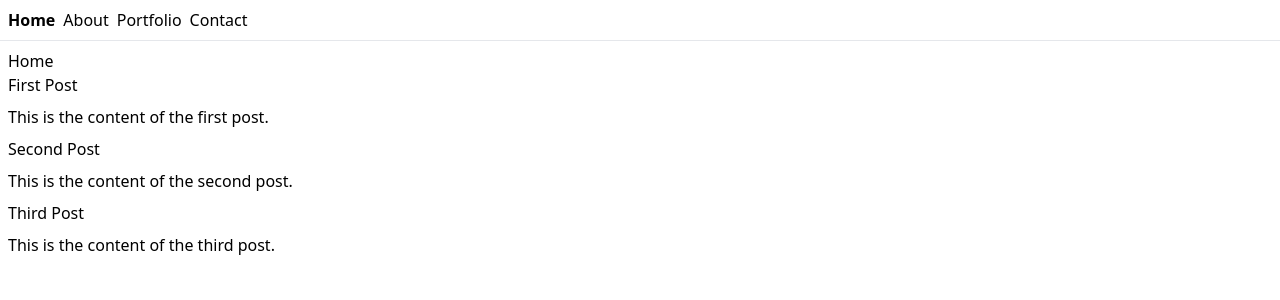
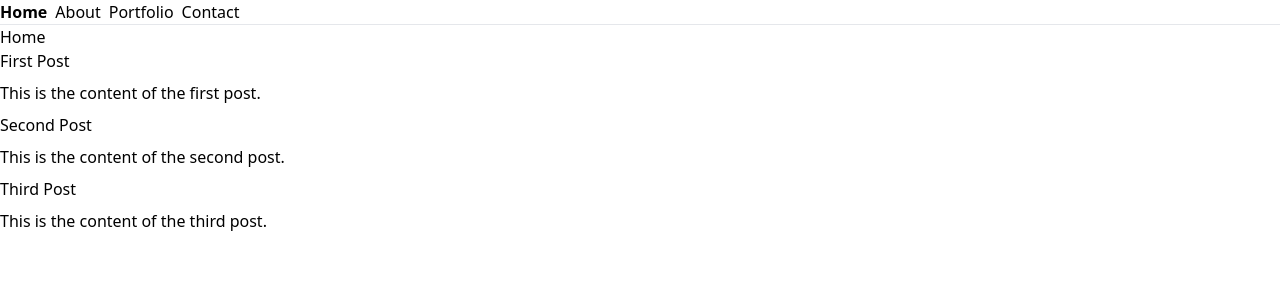
Before and after one commit to MarkCarson777/envoy-template, a React (Vite) app: page /home in a window 1280 px wide. Shown: the top 300 px of the page. Built offline with nearby package versions, Linux system fonts and the light colour scheme.

Commit message:
removed unnecessary tailwind

```diff
--- a/src/components/Header/index.tsx
+++ b/src/components/Header/index.tsx
@@ -2,7 +2,7 @@ import { Link } from "@tanstack/react-router";
 
 export function Header() {
   return (
-    <div className="p-2 flex gap-2 border-b border-gray-200">
+    <div className="flex gap-2 border-b border-gray-200">
       <Link to="/home" className="[&.active]:font-bold">
         Home
       </Link>
--- a/src/routes/about.tsx
+++ b/src/routes/about.tsx
@@ -5,9 +5,5 @@ export const Route = createFileRoute("/about")({
 });
 
 function About() {
-  return (
-    <div className="p-2">
-      <h3>About</h3>
-    </div>
-  );
+  return <h3>About</h3>;
 }
--- a/src/routes/contact.tsx
+++ b/src/routes/contact.tsx
@@ -5,9 +5,5 @@ export const Route = createFileRoute("/contact")({
 });
 
 function Contact() {
-  return (
-    <div className="p-2">
-      <h3>Contact</h3>
-    </div>
-  );
+  return <h3>Contact</h3>;
 }
--- a/src/routes/home.tsx
+++ b/src/routes/home.tsx
@@ -25,13 +25,13 @@ const posts = [
 
 function Home() {
   return (
-    <div className="p-2">
+    <>
       <h3>Home</h3>
       <div className="flex flex-col gap-2">
         {posts.map((post) => (
           <Post key={post.id} title={post.title} content={post.content} />
         ))}
       </div>
-    </div>
+    </>
   );
 }
--- a/src/routes/portfolio.tsx
+++ b/src/routes/portfolio.tsx
@@ -5,9 +5,5 @@ export const Route = createFileRoute("/portfolio")({
 });
 
 function Portfolio() {
-  return (
-    <div className="p-2">
-      <h3>Portfolio</h3>
-    </div>
-  );
+  return <h3>Portfolio</h3>;
 }
```
